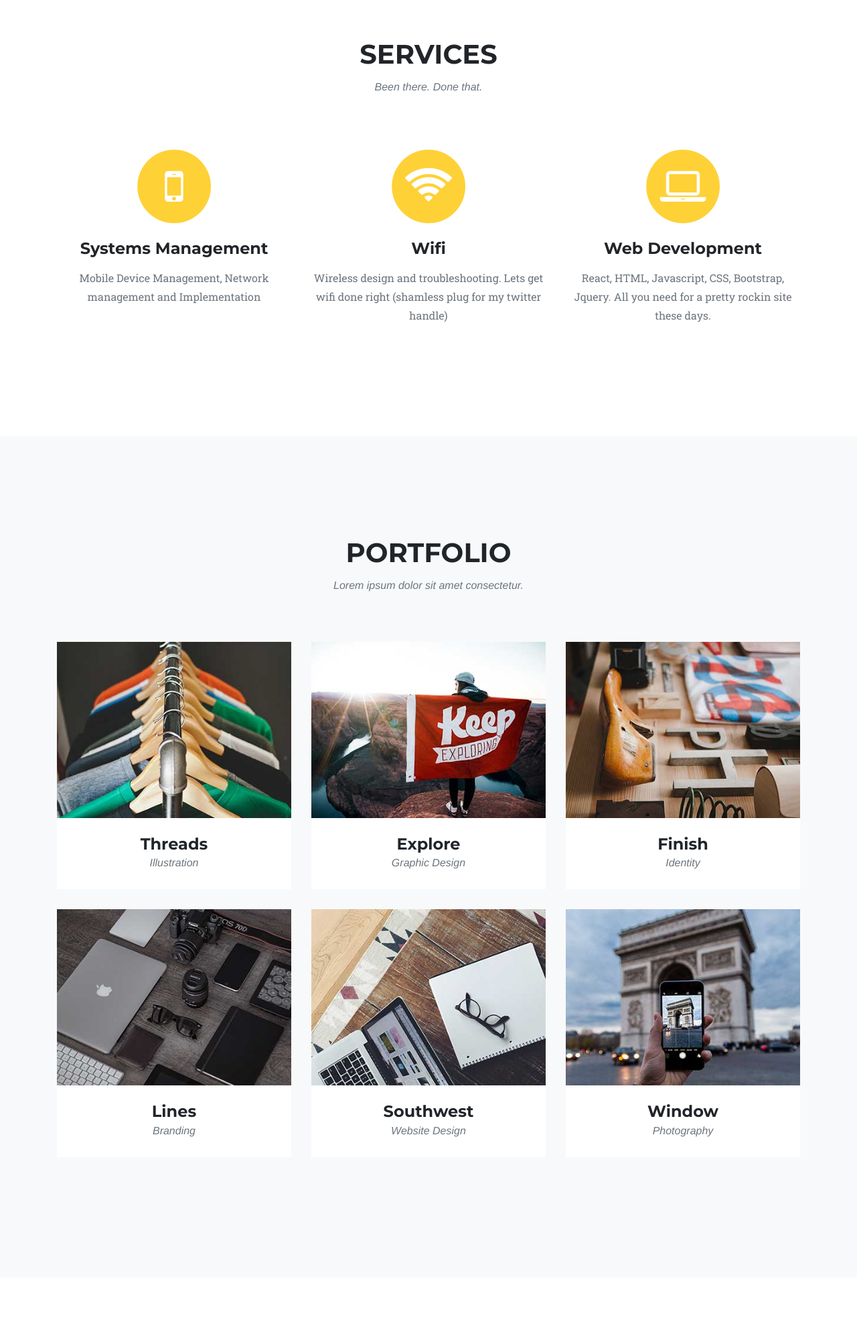
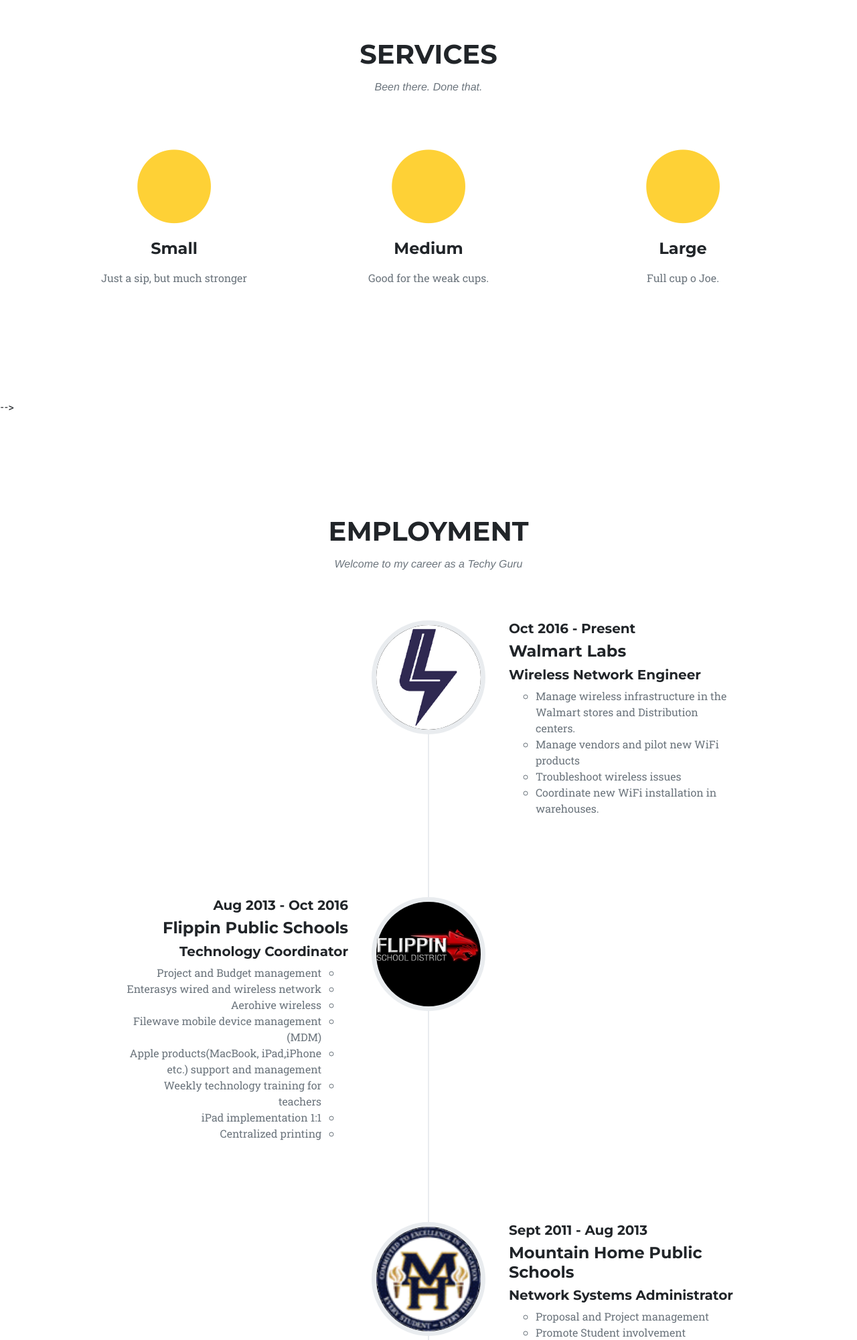
Before and after one commit to wifidoneright/autokurig, a Flask app: page / in a window 1280 px wide. Shown: the part 1878-3878 px from the top of the page at 67% size. Run offline with Flask 2, Linux system fonts and the light colour scheme; some libraries are stand-ins or nearby versions; some web fonts are replaced.

Commit message:
added brew icons

```diff
--- a/autokurig/templates/index.html
+++ b/autokurig/templates/index.html
@@ -125,33 +125,33 @@
           <div class="col-md-4">
             <span class="fa-stack fa-4x">
               <i class="fa fa-circle fa-stack-2x text-primary"></i>
-              <i class="fa fa-mobile fa-stack-1x fa-inverse"></i>
+              <i class="fas fa-frown fa-stack-1x fa-inverse"></i>
             </span>
-            <h4 class="service-heading">Systems Management</h4>
-            <p class="text-muted">Mobile Device Management, Network management and Implementation</p>
+            <h4 class="service-heading">Small</h4>
+            <p class="text-muted">Just a sip, but much stronger</p>
           </div>
           <div class="col-md-4">
             <span class="fa-stack fa-4x">
               <i class="fa fa-circle fa-stack-2x text-primary"></i>
-              <i class="fa fa-wifi fa-stack-1x fa-inverse"></i>
+              <i class="fa fa-smile-beam fa-stack-1x fa-inverse"></i>
             </span>
-            <h4 class="service-heading">Wifi</h4>
-            <p class="text-muted">Wireless design and troubleshooting. Lets get wifi done right (shamless plug for my <a class="text-muted" href="http://twitter.com/wifidoneright" >twitter</a> handle)</p>
+            <h4 class="service-heading">Medium</h4>
+            <p class="text-muted">Good for the weak cups.</p>
           </div>
           <div class="col-md-4">
             <span class="fa-stack fa-4x">
               <i class="fa fa-circle fa-stack-2x text-primary"></i>
-              <i class="fa fa-laptop fa-stack-1x fa-inverse"></i>
+              <i class="fas fa-flushed fa-stack-1x fa-inverse"></i>
             </span>
-            <h4 class="service-heading">Web Development</h4>
-            <p class="text-muted">React, HTML, Javascript, CSS, Bootstrap, Jquery. All you need for a pretty rockin site these days.</p>
+            <h4 class="service-heading">Large</h4>
+            <p class="text-muted">Full cup o Joe.</p>
           </div>
         </div>
       </div>
     </section>
 
     <!-- Portfolio Grid -->
-    <section class="bg-light" id="portfolio">
+    <!-- <!-- <section class="bg-light" id="portfolio">
       <div class="container">
         <div class="row">
           <div class="col-lg-12 text-center">
@@ -245,8 +245,8 @@
             </div>
           </div>
         </div>
-      </div>
-    </section>
+      </div> -->
+    </section> -->
 
     <!-- About -->
     <section id="about">
@@ -380,7 +380,7 @@
     </section>
 
     <!-- Clients -->
-    <section class="py-5">
+    <!-- <section class="py-5">
       <div class="container">
         <div class="row">
           <div class="col-md-3 col-sm-6">
@@ -405,7 +405,52 @@
           </div>
         </div>
       </div>
-    </section>
+    </section> -->
+
+    <!-- Contact -->
+    <!-- <section id="contact">
+      <div class="container">
+        <div class="row">
+          <div class="col-lg-12 text-center">
+            <h2 class="section-heading text-uppercase">Contact Me</h2> -->
+            <!-- <h3 class="section-subheading text-muted">Lorem ipsum dolor sit amet consectetur.</h3> -->
+          <!-- </div>
+        </div>
+        <div class="row">
+          <div class="col-lg-12">
+            <form id="contactForm" name="sentMessage" novalidate>
+              <div class="row">
+                <div class="col-md-6">
+                  <div class="form-group">
+                    <input class="form-control" id="name" type="text" placeholder="Your Name *" required data-validation-required-message="Please enter your name.">
+                    <p class="help-block text-danger"></p>
+                  </div>
+                  <div class="form-group">
+                    <input class="form-control" id="email" type="email" placeholder="Your Email *" required data-validation-required-message="Please enter your email address.">
+                    <p class="help-block text-danger"></p>
+                  </div>
+                  <div class="form-group">
+                    <input class="form-control" id="phone" type="tel" placeholder="Your Phone *" required data-validation-required-message="Please enter your phone number.">
+                    <p class="help-block text-danger"></p>
+                  </div>
+                </div>
+                <div class="col-md-6">
+                  <div class="form-group">
+                    <textarea class="form-control" id="message" placeholder="Your Message *" required data-validation-required-message="Please enter a message."></textarea>
+                    <p class="help-block text-danger"></p>
+                  </div>
+                </div>
+                <div class="clearfix"></div>
+                <div class="col-lg-12 text-center">
+                  <div id="success"></div>
+                  <button id="sendMessageButton" class="btn btn-primary btn-xl text-uppercase" type="submit">Send Message</button>
+                </div>
+              </div>
+            </form>
+          </div>
+        </div>
+      </div>
+    </section> -->
 
     <!-- Footer -->
     <footer>
```
